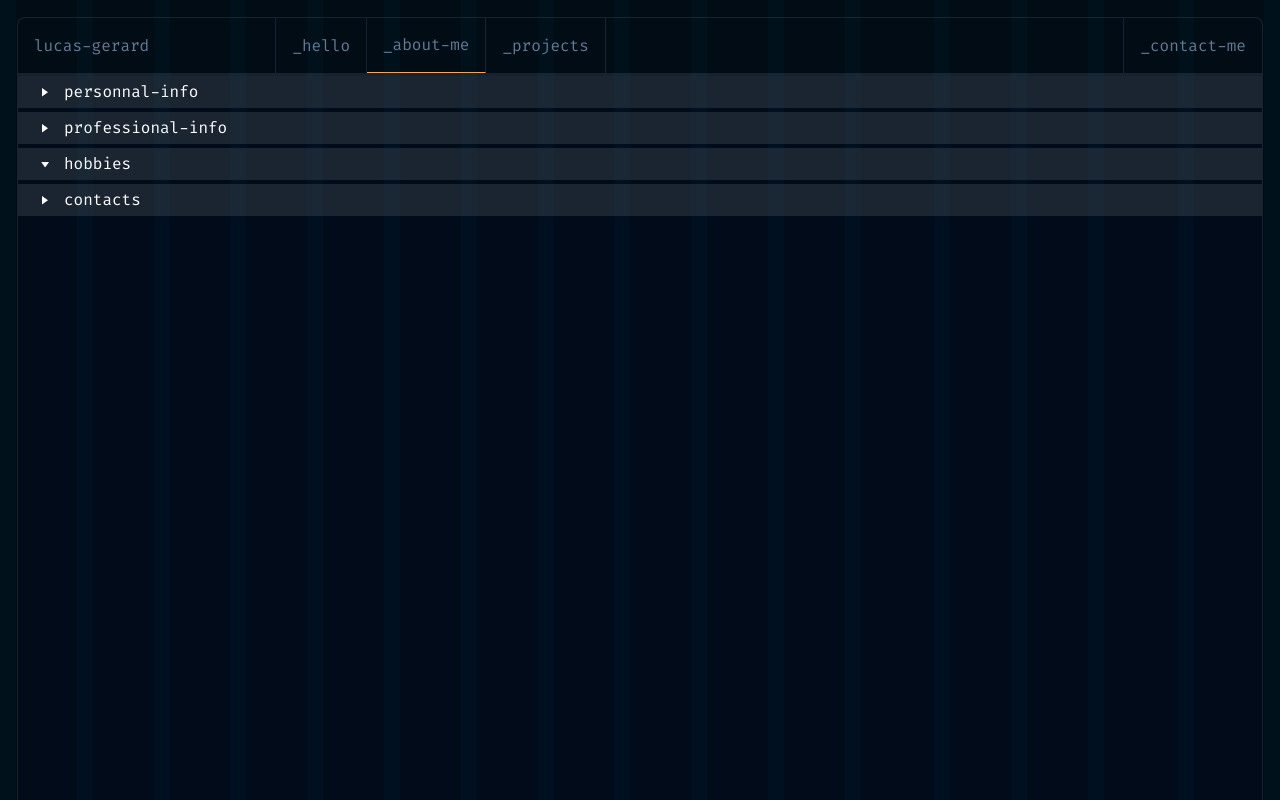
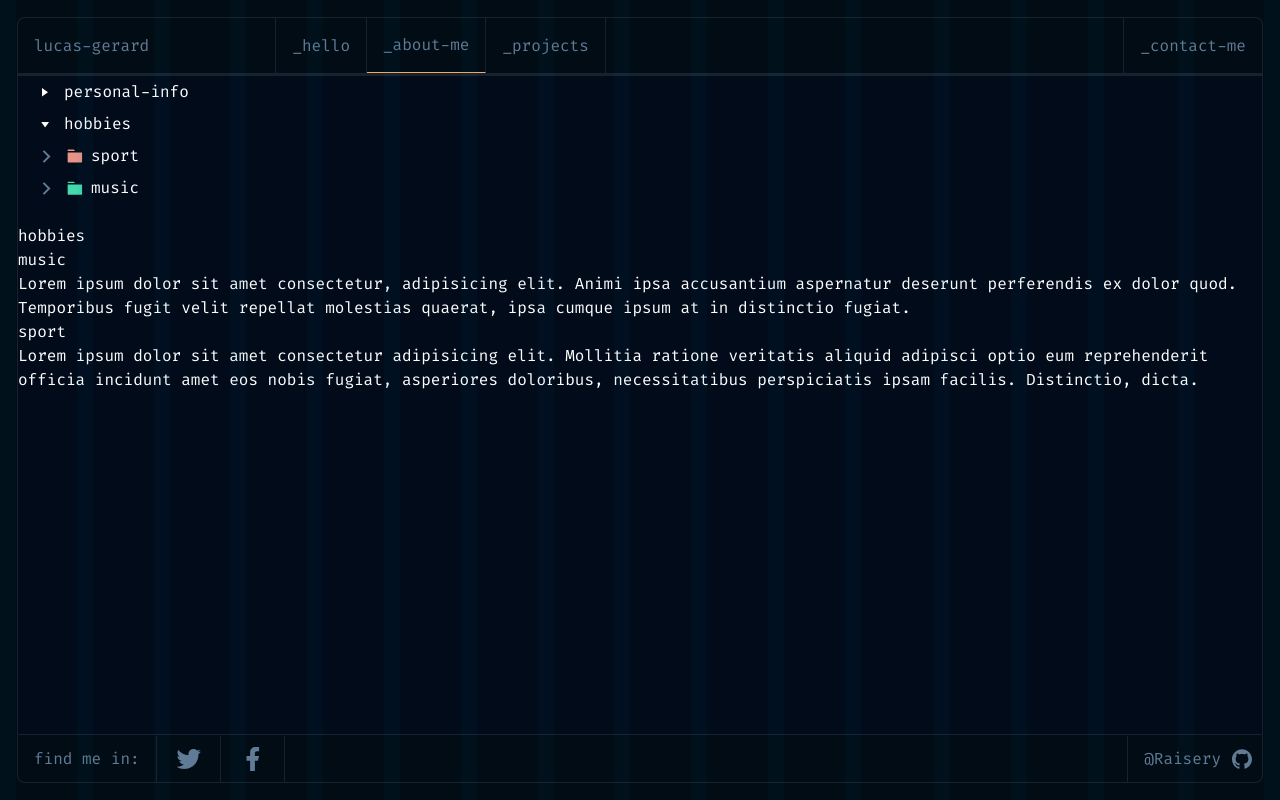
Before and after one commit to Raisery/IDEwebsite, a Next.js app: page /about in a window 1280 px wide. Both pictures are taken after a click on the button "hobbies". Shown: the top 800 px of the page. Built offline with nearby package versions, Linux system fonts and the light colour scheme.

Commit message:
first iteration for about page

```diff
--- a/src/app/about/page.tsx
+++ b/src/app/about/page.tsx
@@ -1,27 +1,175 @@
 'use client'
 
+import React, { useEffect, useState } from 'react'
+import aboutMe from '../../assets/datas/aboutMe.json'
+import Container from '@/components/Container/Container'
 import Dropdown from '@/components/Dropdown/Dropdown'
-import Footer from '@/components/Footer/Footer'
-import Header from '@/components/Header/Header'
-import React from 'react'
+import Image from 'next/image'
 import orangeFolder from '../../assets/img/orange-folder.svg'
+import greenFolder from '../../assets/img/green-folder.svg'
 import blueFolder from '../../assets/img/blue-folder.svg'
-import greenFolder from '../../assets/img/green-folder.svg'
+import fileSvg from '../../assets/img/file.svg'
 import chevron from '../../assets/img/chevron.svg'
-import Image from 'next/image'
-import aboutMe from '../../assets/datas/aboutMe.json'
-import { dropDownFactory } from '@/utils/factories'
-import Container from '@/components/Container/Container'
+import Link from 'next/link'
 
 export default function About() {
+    const content = [
+        <div key={Math.trunc(Math.random() * 999) + '-personnal-info'}>
+            <h2>personal-info</h2>
+            <h3> bio</h3>
+            <p id="who-i-am">
+                Lorem ipsum dolor sit amet, consectetur adipisicing elit.
+                Mollitia consequuntur molestias magnam neque! Voluptate amet,
+                magnam repellat ratione ipsa dolorum sint quaerat at dicta
+                distinctio animi laudantium ducimus aut neque!
+            </p>
+        </div>,
+        <div key={Math.trunc(Math.random() * 999) + '-hobbies'}>
+            <h2>hobbies</h2>
+            <h3> music</h3>
+            <p id="guitar">
+                Lorem ipsum dolor sit amet consectetur, adipisicing elit. Animi
+                ipsa accusantium aspernatur deserunt perferendis ex dolor quod.
+                Temporibus fugit velit repellat molestias quaerat, ipsa cumque
+                ipsum at in distinctio fugiat.
+            </p>
+            <h3> sport</h3>
+            <p id="handball">
+                Lorem ipsum dolor sit amet consectetur adipisicing elit.
+                Mollitia ratione veritatis aliquid adipisci optio eum
+                reprehenderit officia incidunt amet eos nobis fugiat, asperiores
+                doloribus, necessitatibus perspiciatis ipsam facilis.
+                Distinctio, dicta.
+            </p>
+        </div>,
+    ]
+    const [currentContent, setCurrentContent] = useState(content[0])
+    const [currentDropDown, setCurrentDropDown] = useState('0')
+
+    // change the content and the active dropdown on click on one of them
+    function handleClick(id: string) {
+        if (id === currentDropDown) return
+        setCurrentDropDown(id)
+        setCurrentContent(content[Number.parseInt(id)])
+    }
+
+    function handleFileClick(event: React.MouseEvent) {
+        event.preventDefault()
+        event.stopPropagation()
+    }
+
     return (
         <Container pagePath="About" pageName="_about-me">
             <div className="w-full h-full flex flex-col justify-between relative bg-[#000077]/5 text-white">
-                <div className="w-full h-full relative flex flex-col gap-1">
-                    {dropDownFactory(aboutMe)}
+                <div className="w-full relative flex flex-col gap-1">
+                    <div className="">
+                        <Dropdown
+                            id="0"
+                            title="personal-info"
+                            onClick={handleClick}
+                            active={currentDropDown === '0'}
+                        >
+                            <Dropdown
+                                indicator={chevron}
+                                title={
+                                    <ComposedTitle
+                                        img={orangeFolder}
+                                        title="bio"
+                                    />
+                                }
+                            >
+                                <Link
+                                    href="#who-i-am"
+                                    className="flex ml-10 gap-2 "
+                                    onClick={handleFileClick}
+                                >
+                                    <Image src={fileSvg} alt="file" />
+                                    who-i-am
+                                </Link>
+                            </Dropdown>
+                            <Dropdown
+                                indicator={chevron}
+                                title={
+                                    <ComposedTitle
+                                        img={blueFolder}
+                                        title="education"
+                                    />
+                                }
+                            >
+                                <Link
+                                    href="#high-school"
+                                    className="flex ml-10 gap-2 "
+                                >
+                                    <Image src={fileSvg} alt="file" />
+                                    high-school
+                                </Link>
+                                <Link
+                                    href="#university"
+                                    className="flex ml-10 gap-2 "
+                                >
+                                    <Image src={fileSvg} alt="file" />
+                                    university
+                                </Link>
+                            </Dropdown>
+                        </Dropdown>
+                        <Dropdown
+                            id="1"
+                            title="hobbies"
+                            onClick={handleClick}
+                            active={currentDropDown === '1'}
+                        >
+                            <Dropdown
+                                indicator={chevron}
+                                title={
+                                    <ComposedTitle
+                                        img={orangeFolder}
+                                        title="sport"
+                                    />
+                                }
+                            >
+                                <Link
+                                    href="#handball"
+                                    className="flex ml-10 gap-2 "
+                                >
+                                    <Image src={fileSvg} alt="file" />
+                                    handball
+                                </Link>
+                            </Dropdown>
+                            <Dropdown
+                                indicator={chevron}
+                                title={
+                                    <ComposedTitle
+                                        img={greenFolder}
+                                        title="music"
+                                    />
+                                }
+                            >
+                                <Link
+                                    href="#guitar"
+                                    className="flex ml-10 gap-2 "
+                                >
+                                    <Image src={fileSvg} alt="file" />
+                                    guitar
+                                </Link>
+                            </Dropdown>
+                        </Dropdown>
+                    </div>
+                    <div className="mt-4">{currentContent}</div>
                 </div>
-                <div className="h-[1000px]"></div>
             </div>
         </Container>
     )
 }
+
+type ComposedTitleProps = {
+    img: any
+    title: string
+}
+function ComposedTitle({ img, title }: ComposedTitleProps) {
+    return (
+        <div className="flex gap-2 ">
+            <Image src={img} alt="title" />
+            <p>{title}</p>
+        </div>
+    )
+}
--- a/src/components/Dropdown/Dropdown.tsx
+++ b/src/components/Dropdown/Dropdown.tsx
@@ -1,7 +1,12 @@
 'use client'
 
 import Image from 'next/image'
-import React, { PropsWithChildren, useState, MouseEvent } from 'react'
+import React, {
+    PropsWithChildren,
+    useState,
+    MouseEvent,
+    useEffect,
+} from 'react'
 import triangleSvg from '../../assets/img/triangle.svg'
 import { StaticImport } from 'next/dist/shared/lib/get-img-props'
 
@@ -11,6 +16,9 @@ type DropdownProps = {
     className?: string | null
     indicator?: string | StaticImport
     hover?: boolean
+    active?: boolean
+    id?: string | undefined
+    onClick?: any
 }
 
 export default function Dropdown({
@@ -19,13 +27,16 @@ export default function Dropdown({
     className,
     indicator = triangleSvg,
     hover = false,
+    active = false,
+    id = undefined,
+    onClick = undefined,
 }: DropdownProps) {
-    const [isOpen, setIsOpen] = useState(false)
-
+    const [isOpen, setIsOpen] = useState(active)
+    console.log(active + ' ' + title)
     function handleToggleDropdown(event: MouseEvent<HTMLButtonElement>) {
         event.preventDefault()
-        event.stopPropagation()
         setIsOpen(!isOpen)
+        if (onClick) onClick(id)
     }
     return (
         <div className="w-full relative flex flex-col">
@@ -34,12 +45,13 @@ export default function Dropdown({
                     'pl-6 h-8 flex items-center' +
                     (hover ? ' bg-[#fff]/10 hover:bg-[#fff]/25' : '')
                 }
-                onClick={(e) => handleToggleDropdown(e)}
+                onClick={handleToggleDropdown}
+                id={id}
             >
                 <Image
                     src={indicator}
                     alt="dropdown indicator"
-                    className={(isOpen ? ' rotate-90' : '') + ' mr-4 '}
+                    className={(isOpen ? ' rotate-90' : '') + ' h-auto mr-4 '}
                 />
                 {title}
             </button>
```
